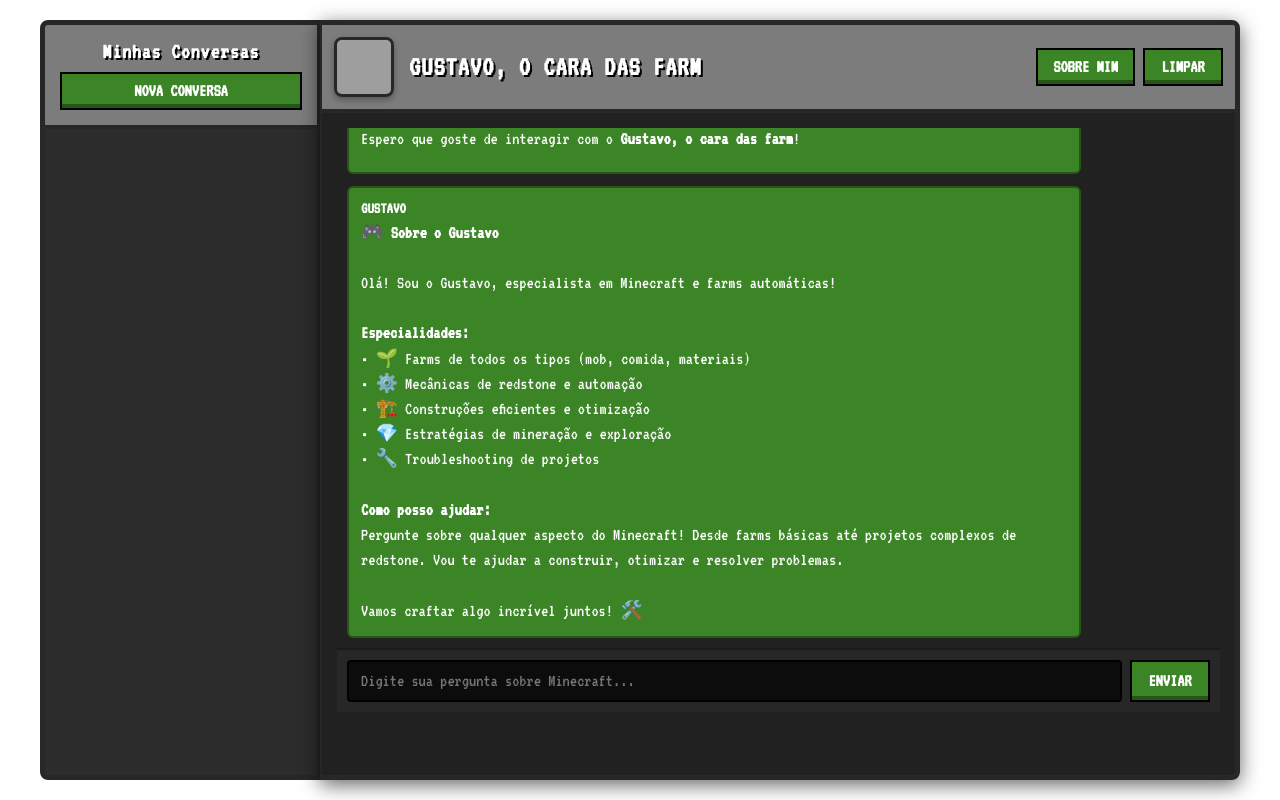
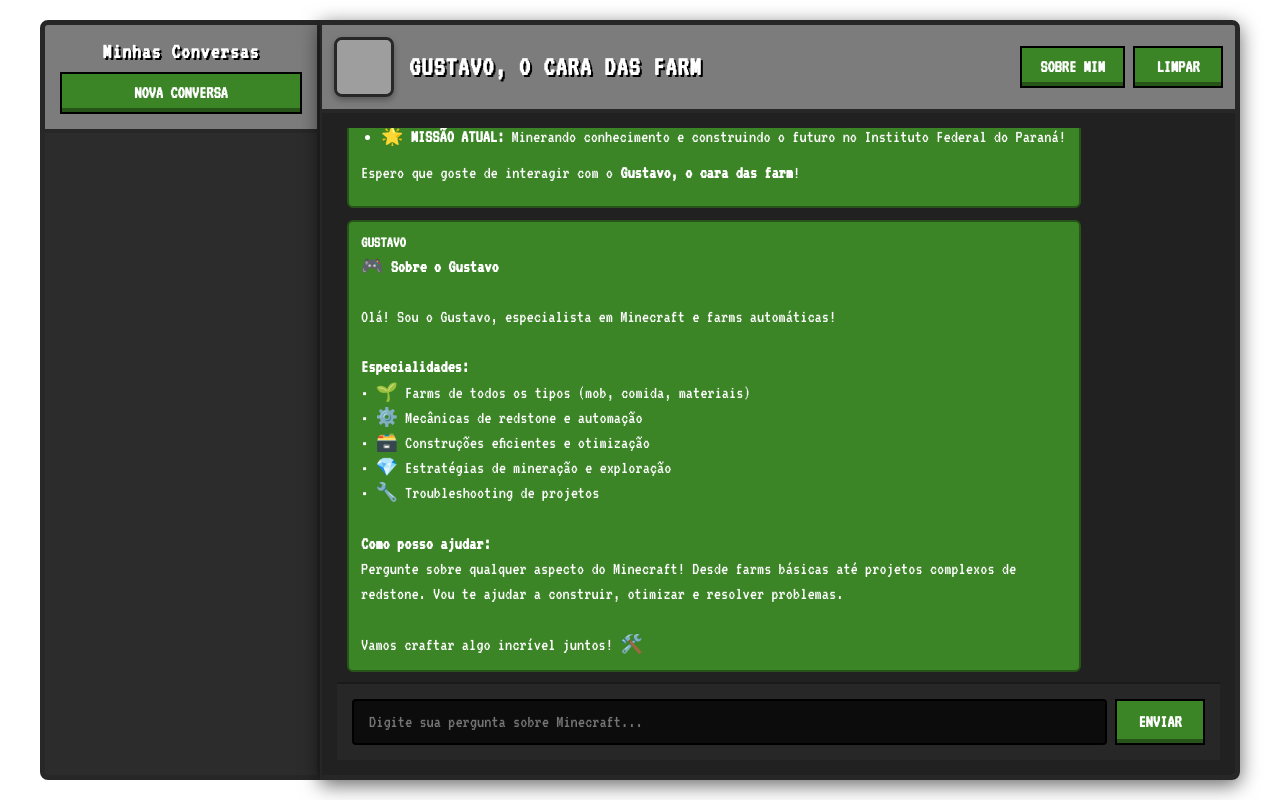
Before and after one commit to JoaoVictorIfpr/Chatbot, a website: page public/index.html in a window 1280 px wide. Both pictures are taken after a click on the button "SOBRE MIM". Drawn offline with nearby package versions, Linux system fonts and the light colour scheme; grey boxes are pictures that could not be loaded.

Commit message:
Arrumando bugs e fazendo o chatbot funcionar
Arrumando problemas de conexão com o o backend, além de pequenos ajustes no style.css do chatbot, fazendo assim, o chatbot funcionar

```diff
--- a/public/client.js
+++ b/public/client.js
@@ -13,7 +13,8 @@
 let currentChatHistory = [];
 let conversationsHistory = [];
 let currentConversationIndex = -1;
-const backendUrl = window.location.origin;
+// CORREÇÃO: URL do backend no Render
+const backendUrl = 'https://chatbot-gbxu.onrender.com';
 
 // --- FUNÇÕES AUXILIARES ---
 function renderMarkdown(text) {
@@ -113,6 +114,8 @@
     showTypingIndicator();
 
     try {
+        console.log('Enviando para:', `${backendUrl}/chat`); // Debug
+
         const response = await fetch(`${backendUrl}/chat`, {
             method: "POST",
             headers: { "Content-Type": "application/json" },
@@ -121,6 +124,8 @@
                 history: currentChatHistory.slice(0, -1) // Envia o histórico sem a última mensagem do usuário
             }),
         });
+
+        console.log('Status da resposta:', response.status); // Debug
 
         if (!response.ok) {
             throw new Error(`Erro do servidor: ${response.status}`);
@@ -136,7 +141,7 @@
     } catch (error) {
         console.error("Erro ao enviar mensagem:", error);
         removeTypingIndicator();
-        addBotMessage("❌ Erro ao se comunicar com o servidor. Tente novamente mais tarde.");
+        addBotMessage("⌚ Erro ao se comunicar com o servidor. Tente novamente mais tarde.");
     } finally {
         sendButton.disabled = false;
         sendButton.textContent = "Enviar";
@@ -328,7 +333,7 @@
 **Especialidades:**
 • 🌱 Farms de todos os tipos (mob, comida, materiais)
 • ⚙️ Mecânicas de redstone e automação
-• 🏗️ Construções eficientes e otimização
+• 🗃️ Construções eficientes e otimização
 • 💎 Estratégias de mineração e exploração
 • 🔧 Troubleshooting de projetos
 
--- a/public/style.css
+++ b/public/style.css
@@ -162,6 +162,7 @@
   background-color: var(--minecraft-stone);
   padding: 12px;
   border-bottom: 4px solid #272727;
+  flex-shrink: 0; /* Impede que o header encolha */
 }
 
 .header-content {
@@ -199,7 +200,7 @@
   gap: 8px;
 }
 
-/* Estilo da área de chat */
+/* Estilo da área de chat - CORRIGIDO */
 .chat-container {
   flex: 1;
   display: flex;
@@ -207,6 +208,7 @@
   background-color: rgba(0, 0, 0, 0.7);
   padding: 15px;
   overflow: hidden;
+  min-height: 0; /* Permite que o flex funcione corretamente */
 }
 
 #messages {
@@ -218,7 +220,7 @@
   gap: 12px;
   scrollbar-width: thin;
   scrollbar-color: var(--minecraft-green) #272727;
-  max-height: 65vh;
+  min-height: 0; /* Permite que o container de mensagens use todo o espaço disponível */
 }
 
 .message {
@@ -296,18 +298,20 @@
   font-weight: bold;
 }
 
-/* Estilo da área de input */
+/* Estilo da área de input - CORRIGIDO */
 .input-area {
   display: flex;
   gap: 8px;
-  padding: 10px;
+  padding: 15px;
   background-color: #272727;
   border-top: 2px solid #1A1A1A;
+  flex-shrink: 0; /* Impede que o input area encolha */
+  margin-top: auto; /* Garante que fique sempre na parte inferior */
 }
 
 #userInput {
   flex-grow: 1;
-  padding: 10px 12px;
+  padding: 12px 15px;
   border: 2px solid #000;
   border-radius: 4px;
   background-color: rgba(0, 0, 0, 0.7);
@@ -325,14 +329,14 @@
   background-color: var(--minecraft-button);
   color: white;
   border: 2px solid #000;
-  padding: 8px 15px;
+  padding: 10px 18px;
   cursor: pointer;
   text-transform: uppercase;
   font-weight: bold;
   transition: all 0.2s;
   font-family: 'VT323', monospace;
   font-size: 18px;
-  min-width: 80px;
+  min-width: 90px;
   position: relative;
   box-shadow: inset 0 -4px 0 #275418;
 }
@@ -420,7 +424,6 @@
     text-align: center;
   }
 }
-/* Adicione esses estilos ao seu arquivo style.css */
 
 /* Estilos para o conteúdo do markdown */
 .message-content {
@@ -498,7 +501,6 @@
 .message-content p {
   margin: 8px 0;
 }
-/* Adicione esses estilos ao seu arquivo style.css */
 
 /* Botão de exclusão na lista de conversas */
 .delete-conversation {
@@ -523,7 +525,6 @@
 
 .conversation-item {
   position: relative;
-  /* Seus estilos existentes aqui */
 }
 
 .conversation-item:hover .delete-conversation {
@@ -540,10 +541,7 @@
   border-color: #275418;
 }
 
-
 /* Estilos para o estado vazio do chat */
-/* Adicione estes estilos ao final do seu arquivo style.css */
-
 .empty-chat-state {
   display: flex;
   flex-direction: column;
```
